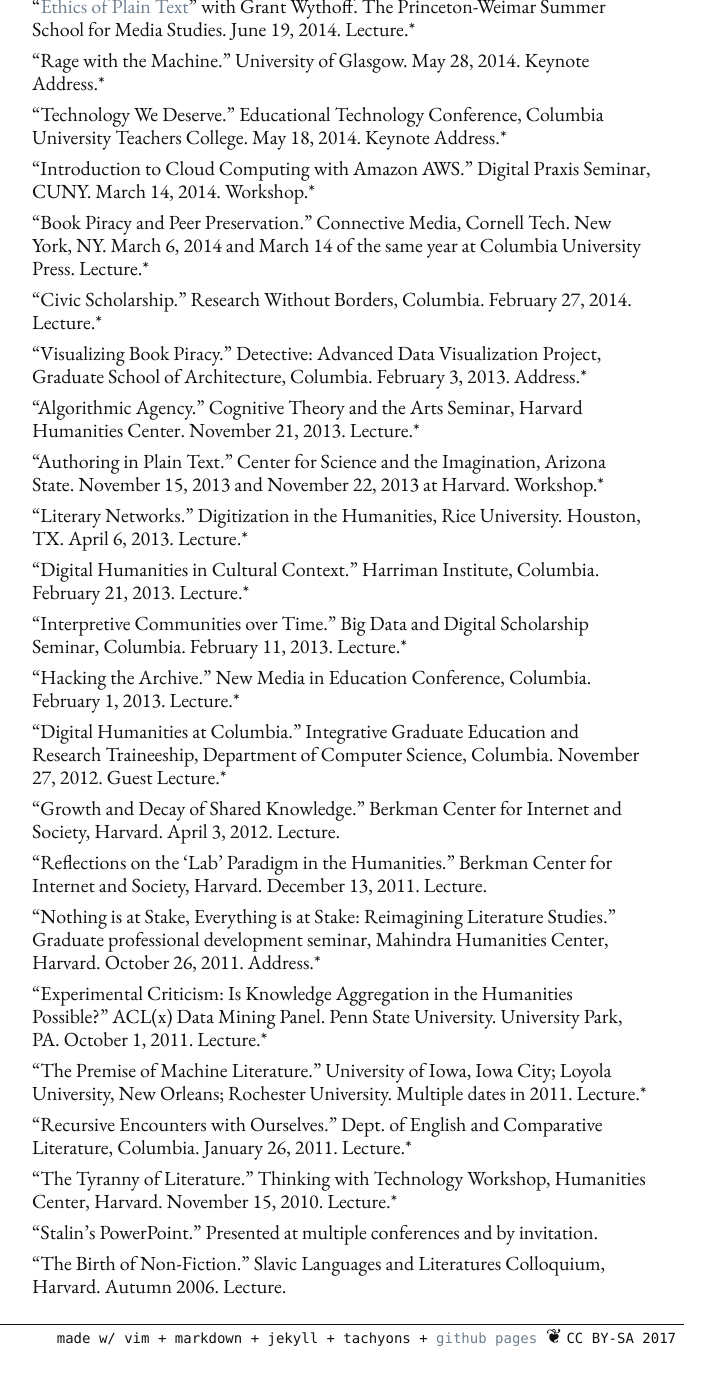
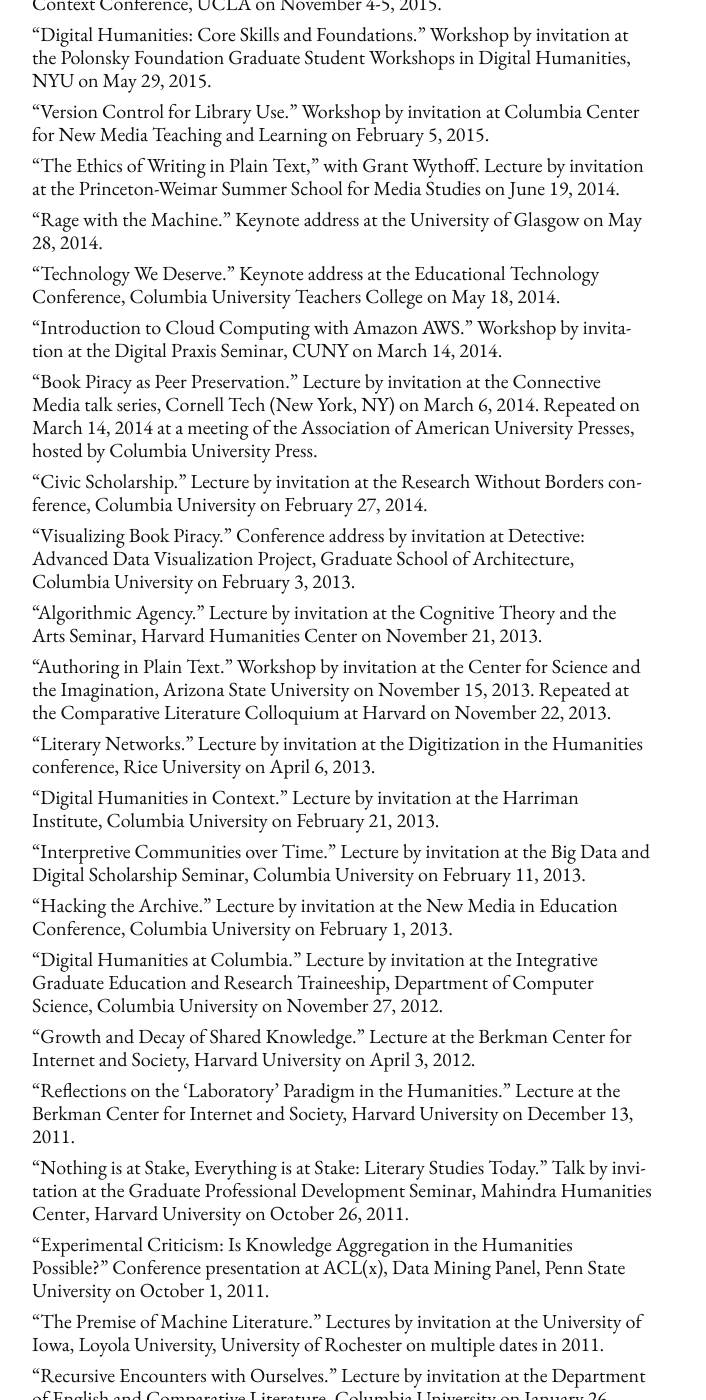
Before and after one commit to denten/denten.github.io, a Jekyll site: the page built from _pages/talks.md, in a window 1280 px wide and 1400 px high, scrolled down 1055 px. Shown: the whole window, without its empty margins (308-1014 px from the left). Built offline with Jekyll 4.4.1, drawn with Linux system fonts in a browser that asks for light colours; nearby versions of some CDN libraries; library files that are not in the unit come from our copies; before the commit the page ends 2411 px from its top, so only the background shows below that; some of the changed text lies outside the part shown.

Commit message:
clean up the talks list

```diff
--- a/_includes/CV/06-talks.md
+++ b/_includes/CV/06-talks.md
@@ -1,87 +1,100 @@
 
 ## Talks, Workshops, & Conferences
-\* <sup>Asterisk indicates talks by invitation</sup>
 
+- "Fiction Factory: American Formalism and the Automation of Intellectual
+  Labor." Lecture by invitation at the Becoming Media conference, UCLA on February 23, 2018.
 - "Technologies of Dissent: Hannah Arendt, Heidegger, and the Continual
-  Relevance of the Columbia Core." Lecture in discussion with Dean James Valentini at the University of Chicago. November 6, 2017.\*
-- "Computational Approaches to Characterizing Fictional Space." Theory and
-  Media Studies Colloquium, Yale University. October 13, 2017. Lecture.\*
+  Relevance of the Columbia Core." Lecture in discussion with Dean James
+Valentini at the University of Chicago on November 6, 2017.\*
+- "Computational Approaches to Characterizing Fictional Space." Lecture by
+  invitation at the Theory and Media Studies Colloquium, Yale University on
+October 13, 2017.
 - "Modeling Space: Quantitative Parsimony in Computational Literary Analysis."
-  Analysing Text, Alan Turing Institute, London. September 22, 2017. Lecture.\*
-- "Version Control for Textual Criticism." *What is a Book in the 21st
-  Century?* Columbia University. January 20, 2017. Workshop and lecture.\*
-- "Technologies of Dissent." The Black Sea Networks Initiative, Columbia
-  University. January 20, 2017. Talk.\*
-- "Book Piracy and Black Sea Networks." Digital Humanities Symposium, Yale
-  University Library. November 12, 2016. Talk.\*
-- "Experimental Methods in the Humanities." Scandinavian Modernism and Digital
-  Resources, Digital Humanities Lab. Aaarhus University, Denmark. September 14, 2016. Talk.\*
-- *Knowledge Architectures: Mumbai*. Tata Institute for Social Sciences,
-  Mumbai.  July 4-6, 2016. Principle convener.
-- "Literature Down to a Pixel." Ephemera and Ephemerality: Media, Archive,
-  Memory, ACLA. March 17-19, 2016. Harvard University. Conference presentation.
-- "Metaphor Machines." [Digital
-  Poetics](http://web.archive.org/web/20160205183731/http://www.gc.cuny.edu/Page-Elements/Academics-Research-Centers-Initiatives/Doctoral-Programs/English/Friday-Forum/Detail?id=34205),
-CUNY Graduate Center. February 5, 2016.* Presented also at Possibilities:
-Works-in-Progress seminar, Institute for Comparative Literature and Society,
-Columbia. 14 November, 2016.\*
-- "Rapid Prototyping of Speculative Thought." Digging Deep: Ecosystems,
-  Institutions and Processes for Critical Making, CUNY Graduate Center.
-December 1, 2015.  Talk.\*
-- "Scene Detection in Literary Fiction." New Digital Resources and
-  Computational Methods for the Study of Literature in a Global Context, UCLA.
-November 4-5, 2015. Talk.\*
-- "DH DevOps: Core Skills and Foundations." Polonsky Foundation Graduate
-  Student Workshops in Digital Humanities, NYU. May 29, 2015. Workshop.\*
-- "Version Control for Library Use." Columbia Center for New Media Teaching
-  and Learning. February 5, 2015. Workshop.\*
-- "[Ethics of Plain
-  Text](http://dhcolumbia.github.io/pandoc-workflow/talks/plain-text/slides/presi.slides.html)"
-with Grant Wythoff. The Princeton-Weimar Summer School for Media Studies. June
-19, 2014. Lecture.\*
-- "Rage with the Machine." University of Glasgow. May 28, 2014. Keynote
-  Address.\*
-- "Technology We Deserve." Educational Technology Conference, Columbia
-  University Teachers College. May 18, 2014. Keynote Address.\*
-- "Introduction to Cloud Computing with Amazon AWS." Digital Praxis Seminar,
-  CUNY. March 14, 2014. Workshop.\*
-- "Book Piracy and Peer Preservation." Connective Media, Cornell Tech. New
-  York, NY. March 6, 2014 and March 14 of the same year at Columbia University
-Press.  Lecture.\*
-- "Civic Scholarship." Research Without Borders, Columbia. February 27, 2014.
-  Lecture.\*
-- "Visualizing Book Piracy." Detective: Advanced Data Visualization Project,
-  Graduate School of Architecture, Columbia. February 3, 2013.  Address.\*
-- "Algorithmic Agency." Cognitive Theory and the Arts Seminar, Harvard
-  Humanities Center. November 21, 2013. Lecture.\*
-- "Authoring in Plain Text." Center for Science and the Imagination, Arizona
-  State. November 15, 2013 and November 22, 2013 at Harvard. Workshop.\*
-- "Literary Networks." Digitization in the Humanities, Rice University.
-  Houston, TX. April 6, 2013. Lecture.\*
-- "Digital Humanities in Cultural Context." Harriman Institute, Columbia.
-  February 21, 2013. Lecture.\*
-- "Interpretive Communities over Time." Big Data and Digital Scholarship
-  Seminar, Columbia. February 11, 2013. Lecture.\*
-- "Hacking the Archive." New Media in Education Conference, Columbia. February 1, 2013. Lecture.\*
-- "Digital Humanities at Columbia." Integrative Graduate Education and
-  Research Traineeship, Department of Computer Science, Columbia. November 27, 2012. Guest Lecture.\*
-- "Growth and Decay of Shared Knowledge." Berkman Center for Internet and
-  Society, Harvard. April 3, 2012. Lecture.
-- "Reflections on the 'Lab' Paradigm in the Humanities." Berkman Center for
-  Internet and Society, Harvard. December 13, 2011. Lecture.
-- "Nothing is at Stake, Everything is at Stake: Reimagining Literature
-  Studies." Graduate professional development seminar, Mahindra Humanities
-Center, Harvard. October 26, 2011. Address.\*
+  Lecture by invitation at the Analysing Text conference hosted by the Alan
+Turing Institute, London on September 22, 2017.
+- "Version Control for Textual Criticism." Lecture and workshop by invitation
+  at the *What is a Book in the 21st Century?* seminar, Columbia University on
+January 20, 2017.
+- "Technologies of Dissent." Lecture by invitation at the The Black Sea
+  Networks Initiative, Columbia University on January 20, 2017.
+- "The Sociology of Book Piracy." Lecture by invitation at the Digital
+  Humanities Symposium, Yale University Library on November 12, 2016.
+- "Experimental Methods in the Humanities." Lecture by invitation at the
+  Scandinavian Modernism and Digital Resources workshop at Aaarhus University,
+Denmark on September 14, 2016.
+- Principle convener of the *Knowledge Architectures: Mumbai* conference at
+  the Tata Institute for Social Sciences, on July 4-6, 2016.
+- "Literature Down to a Pixel." Conference presentation as part of the
+  Ephemera and Ephemerality: Media, Archive, Memory panel at ACLA (Harvard
+University) on March 17-19, 2016.
+- "Metaphor Machines." Lecture by invitation at the Digital Poetics
+  Conference, CUNY Graduate Center on February 5, 2016. Presented also at
+Possibilities: Works-in-Progress seminar, Institute for Comparative Literature
+and Society, Columbia on 14 November, 2016.
+- "Rapid Prototyping of Speculative Thought." Talk by invitation at Digging
+  Deep: Ecosystems, Institutions and Processes for Critical Making, CUNY
+Graduate Center on December 1, 2015.
+- "Scene Detection in Literary Fiction." Paper by invitation at the New
+  Digital Resources and Computational Methods for the Study of Literature in a
+Global Context Conference, UCLA on November 4-5, 2015.
+- "Digital Humanities: Core Skills and Foundations." Workshop by invitation at
+  the Polonsky Foundation Graduate Student Workshops in Digital Humanities,
+NYU on May 29, 2015.
+- "Version Control for Library Use." Workshop by invitation at Columbia Center
+  for New Media Teaching and Learning on February 5, 2015.
+- "The Ethics of Writing in Plain Text," with Grant Wythoff. Lecture by
+  invitation at the Princeton-Weimar Summer School for Media Studies on June 19, 2014.
+- "Rage with the Machine." Keynote address at the University of Glasgow on May
+  28, 2014.
+- "Technology We Deserve." Keynote address at the Educational Technology
+  Conference, Columbia University Teachers College on May 18, 2014.
+- "Introduction to Cloud Computing with Amazon AWS." Workshop by invitation at
+  the Digital Praxis Seminar, CUNY on March 14, 2014.
+- "Book Piracy as Peer Preservation." Lecture by invitation at the Connective
+  Media talk series, Cornell Tech (New York, NY) on March 6, 2014. Repeated on
+March 14, 2014 at a meeting of the Association of American University Presses,
+hosted by Columbia University Press.
+- "Civic Scholarship." Lecture by invitation at the Research Without Borders
+  conference, Columbia University on February 27, 2014.
+- "Visualizing Book Piracy." Conference address by invitation at Detective:
+  Advanced Data Visualization Project, Graduate School of Architecture,
+Columbia University on February 3, 2013.
+- "Algorithmic Agency." Lecture by invitation at the Cognitive Theory and the
+  Arts Seminar, Harvard Humanities Center on November 21, 2013.
+- "Authoring in Plain Text." Workshop by invitation at the Center for Science
+  and the Imagination, Arizona State University on November 15, 2013. Repeated
+at the Comparative Literature Colloquium at Harvard on November 22, 2013.
+- "Literary Networks." Lecture by invitation at the Digitization in the
+  Humanities conference, Rice University on April 6, 2013.
+- "Digital Humanities in Context." Lecture by invitation at the Harriman
+  Institute, Columbia University on February 21, 2013.
+- "Interpretive Communities over Time." Lecture by invitation at the Big Data
+  and Digital Scholarship Seminar, Columbia University on February 11, 2013.
+- "Hacking the Archive." Lecture by invitation at the New Media in Education
+  Conference, Columbia University on February 1, 2013.
+- "Digital Humanities at Columbia." Lecture by invitation at the Integrative
+  Graduate Education and Research Traineeship, Department of Computer Science,
+Columbia University on November 27, 2012.
+- "Growth and Decay of Shared Knowledge." Lecture at the Berkman Center for
+  Internet and Society, Harvard University on April 3, 2012.
+- "Reflections on the 'Laboratory' Paradigm in the Humanities." Lecture at the
+  Berkman Center for Internet and Society, Harvard University on December 13,
+2011.
+- "Nothing is at Stake, Everything is at Stake: Literary Studies Today." Talk
+  by invitation at the Graduate Professional Development Seminar, Mahindra
+Humanities Center, Harvard University on October 26, 2011.
 - "Experimental Criticism: Is Knowledge Aggregation in the Humanities
-  Possible?" ACL(x) Data Mining Panel. Penn State University. University Park,
-PA. October 1, 2011. Lecture.\*
-- "The Premise of Machine Literature." University of Iowa, Iowa City; Loyola
-  University, New Orleans; Rochester University. Multiple dates in 2011.
-Lecture.\*
-- "Recursive Encounters with Ourselves." Dept. of English and Comparative
-  Literature, Columbia. January 26, 2011. Lecture.\*
-- "The Tyranny of Literature." Thinking with Technology Workshop, Humanities
-  Center, Harvard. November 15, 2010. Lecture.\*
-- "Stalin's PowerPoint." Presented at multiple conferences and by invitation.
-- "The Birth of Non-Fiction." Slavic Languages and Literatures Colloquium,
-  Harvard. Autumn 2006. Lecture.
+  Possible?" Conference presentation at ACL(x), Data Mining Panel, Penn State
+University on October 1, 2011.
+- "The Premise of Machine Literature." Lectures by invitation at the
+  University of Iowa, Loyola University, University of Rochester on multiple
+dates in 2011.
+- "Recursive Encounters with Ourselves." Lecture by invitation at the
+  Department of English and Comparative Literature, Columbia University on
+January 26, 2011.
+- "The Tyranny of Literature." Lecture by invitation at the Thinking with
+  Technology Workshop, Harvard Humanities Center on November 15, 2010.
+- "Order on Display: The Aesthetics of Soviet Data Visualization." Paper
+  presentation at the AAASS Conference in Boston, MA on November 12, 2009.
+- "The Birth of Non-Fiction." Lecture at the Slavic Languages and Literatures
+  Colloquium, Harvard University in October, 2006.
```
